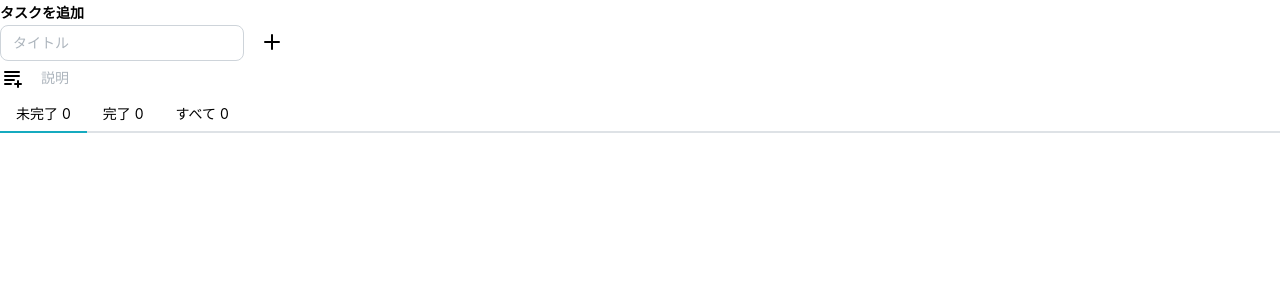
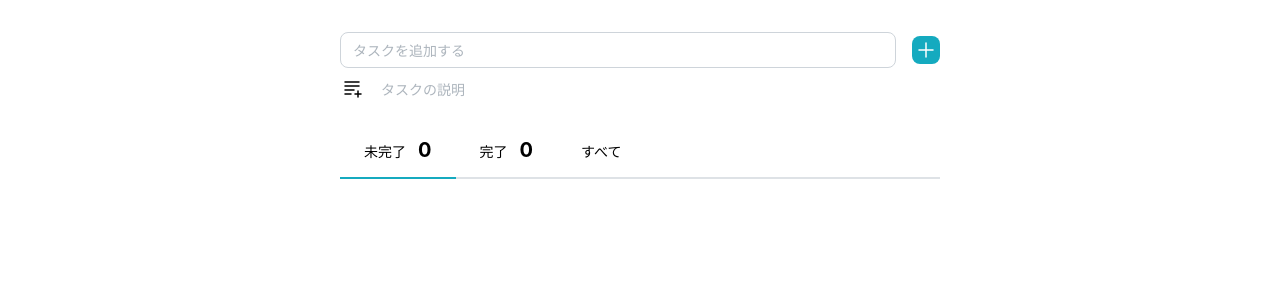
Before and after one commit to Yanko54/task-app, a React (Vite) app: page / in a window 1280 px wide. Shown: the top 300 px of the page. Built offline with nearby package versions, Linux system fonts and the light colour scheme.

Commit message:
全体的なUI調整

```diff
--- a/src/App.tsx
+++ b/src/App.tsx
@@ -4,6 +4,7 @@ import { TaskForm } from './components/TaskForm/TaskForm';
 import { TaskList } from './components/TaskList/TaskList';
 import type { Task } from './types/task';
 import type { TaskTab } from './types/tabs';
+import { Container, Stack } from '@mantine/core';
 
 function App() {
   // state
@@ -43,20 +44,20 @@ function App() {
   const activeTabTasks = getActiveTabTasks();
   const incompleteCount = tasks.filter((task) => !task.completed).length;
   const completedCount = tasks.filter((task) => task.completed).length;
-  const allCount = tasks.length;
 
   return (
-    <>
+    <Container size='md' p={{ base: 'md', sm: 'xl' }}>
+      <Stack maw={600} w='100%' mx='auto'>
         <TaskForm onAddTask={handleAddTask} />
         <TaskTabs
           incompleteCount={incompleteCount}
           completedCount={completedCount}
-        allCount={allCount}
           activeTab={activeTab}
           setActiveTab={setActiveTab}
         />
         <TaskList tasks={activeTabTasks} toggleTask={toggleTask} />
-    </>
+      </Stack>
+    </Container>
   );
 }
 
--- a/src/components/TaskForm/TaskForm.tsx
+++ b/src/components/TaskForm/TaskForm.tsx
@@ -1,5 +1,5 @@
 import { useState } from 'react';
-import { TextInput, Textarea, UnstyledButton, Group } from '@mantine/core';
+import { TextInput, Textarea, ActionIcon, Group, Stack } from '@mantine/core';
 import { IconTextPlus, IconPlus } from '@tabler/icons-react';
 
 type TaskFormProps = { onAddTask: (title: string, desc: string) => void };
@@ -16,31 +16,33 @@ export const TaskForm = ({ onAddTask }: TaskFormProps) => {
   };
 
   return (
-    <>
-      <form onSubmit={handleSubmit}>
-        <Group align='flex-end'>
+    <form onSubmit={handleSubmit}>
+      <Stack mx='auto' gap='4'>
+        <Group wrap='nowrap'>
           <TextInput
-            label='タスクを追加'
-            placeholder='タイトル'
+            style={{ flex: 1, minWidth: 0 }}
+            aria-label='タスクタイトル'
+            placeholder='タスクを追加する'
             value={title}
             onChange={(e) => setTitle(e.currentTarget.value)}
           />
-          <UnstyledButton color='cyan' size='xs' type='submit'>
-            <IconPlus stroke={2} />
-          </UnstyledButton>
+          <ActionIcon color='cyan' aria-label='AddTask' type='submit'>
+            <IconPlus stroke={1.5} />
+          </ActionIcon>
         </Group>
         <Group align='flex-start'>
-          {<IconTextPlus stroke={2} style={{ marginTop: 5 }} />}
+          {<IconTextPlus stroke={1.5} style={{ marginTop: 4 }} />}
           <Textarea
-            aria-label='説明'
-            placeholder='説明'
+            style={{ flex: 1, minWidth: 0 }}
+            aria-label='タスク説明'
+            placeholder='タスクの説明'
             autosize
             variant='unstyled'
             value={desc}
             onChange={(e) => setDesc(e.currentTarget.value)}
           />
         </Group>
-      </form>
-    </>
+      </Stack>
+    </form>
   );
 };
--- a/src/components/TaskItem/TaskItem.tsx
+++ b/src/components/TaskItem/TaskItem.tsx
@@ -1,5 +1,6 @@
 import type { Task } from '../../types/task';
 import { Checkbox } from '@mantine/core';
+import { Group, Stack, Text } from '@mantine/core';
 
 type TaskItemProps = {
   task: Task;
@@ -9,16 +10,22 @@ type TaskItemProps = {
 export const TaskItem = ({ task, toggleTask }: TaskItemProps) => {
   return (
     <li>
-      <div style={{ display: 'flex', alignItems: 'center' }}>
+      <Group align='flex-start' wrap='nowrap'>
         <Checkbox
           aria-label={task.title}
           checked={task.completed}
           color='cyan'
           onChange={() => toggleTask(task.id)}
         />
-        <span>{task.title}</span>
-      </div>
-      <p>{task.desc}</p>
+        <Stack gap={4}>
+          <Text td={task.completed ? 'line-through' : 'none'}>
+            {task.title}
+          </Text>
+          <Text c='dark' fz='xs' style={{ whiteSpace: 'pre-wrap' }}>
+            {task.desc}
+          </Text>
+        </Stack>
+      </Group>
     </li>
   );
 };
--- a/src/components/TaskList/TaskList.tsx
+++ b/src/components/TaskList/TaskList.tsx
@@ -1,5 +1,6 @@
 import { TaskItem } from '../TaskItem/TaskItem';
 import type { Task } from '../../types/task';
+import { Stack } from '@mantine/core';
 
 type TaskListProps = {
   tasks: Task[];
@@ -8,12 +9,10 @@ type TaskListProps = {
 
 export const TaskList = ({ tasks, toggleTask }: TaskListProps) => {
   return (
-    <>
-      <ul style={{ listStyle: 'none' }}>
-        {tasks.map((task) => (
-          <TaskItem key={task.id} task={task} toggleTask={toggleTask} />
-        ))}
-      </ul>
-    </>
+    <Stack component='ul' gap='sm' m={0} p={0} style={{ listStyle: 'none' }}>
+      {tasks.map((task) => (
+        <TaskItem key={task.id} task={task} toggleTask={toggleTask} />
+      ))}
+    </Stack>
   );
 };
--- a/src/components/TaskTabs/TaskTabs.tsx
+++ b/src/components/TaskTabs/TaskTabs.tsx
@@ -1,10 +1,9 @@
-import { Tabs } from '@mantine/core';
 import type { TaskTab } from '../../types/tabs';
+import { Tabs, Text } from '@mantine/core';
 
 type TaskTabsPrps = {
   incompleteCount: number;
   completedCount: number;
-  allCount: number;
   activeTab: TaskTab;
   setActiveTab: (value: TaskTab) => void;
 };
@@ -12,7 +11,6 @@ type TaskTabsPrps = {
 export const TaskTabs = ({
   incompleteCount,
   completedCount,
-  allCount,
   activeTab,
   setActiveTab,
 }: TaskTabsPrps) => {
@@ -32,11 +30,26 @@ export const TaskTabs = ({
       }}
     >
       <Tabs.List>
-        <Tabs.Tab color='cyan' value='incomplete'>
-          未完了 {incompleteCount}{' '}
+        <Tabs.Tab
+          color='cyan'
+          value='incomplete'
+          style={{ paddingInline: '24px' }}
+        >
+          未完了
+          <Text span size='xl' fw={700} ml='sm'>
+            {incompleteCount}
+          </Text>
         </Tabs.Tab>
-        <Tabs.Tab value='completed'>完了 {completedCount}</Tabs.Tab>
-        <Tabs.Tab value='all'>すべて {allCount}</Tabs.Tab>
+        <Tabs.Tab value='completed' style={{ paddingInline: '24px' }}>
+          完了
+          <Text span size='xl' fw={700} ml='sm'>
+            {completedCount}
+          </Text>
+        </Tabs.Tab>
+        <Tabs.Tab value='all' style={{ paddingInline: '24px' }}>
+          すべて
+          <Text span size='xl' fw={700} ml='sm'></Text>
+        </Tabs.Tab>
       </Tabs.List>
     </Tabs>
   );
```
Lines whose indentation alone changed are shown as unchanged.
